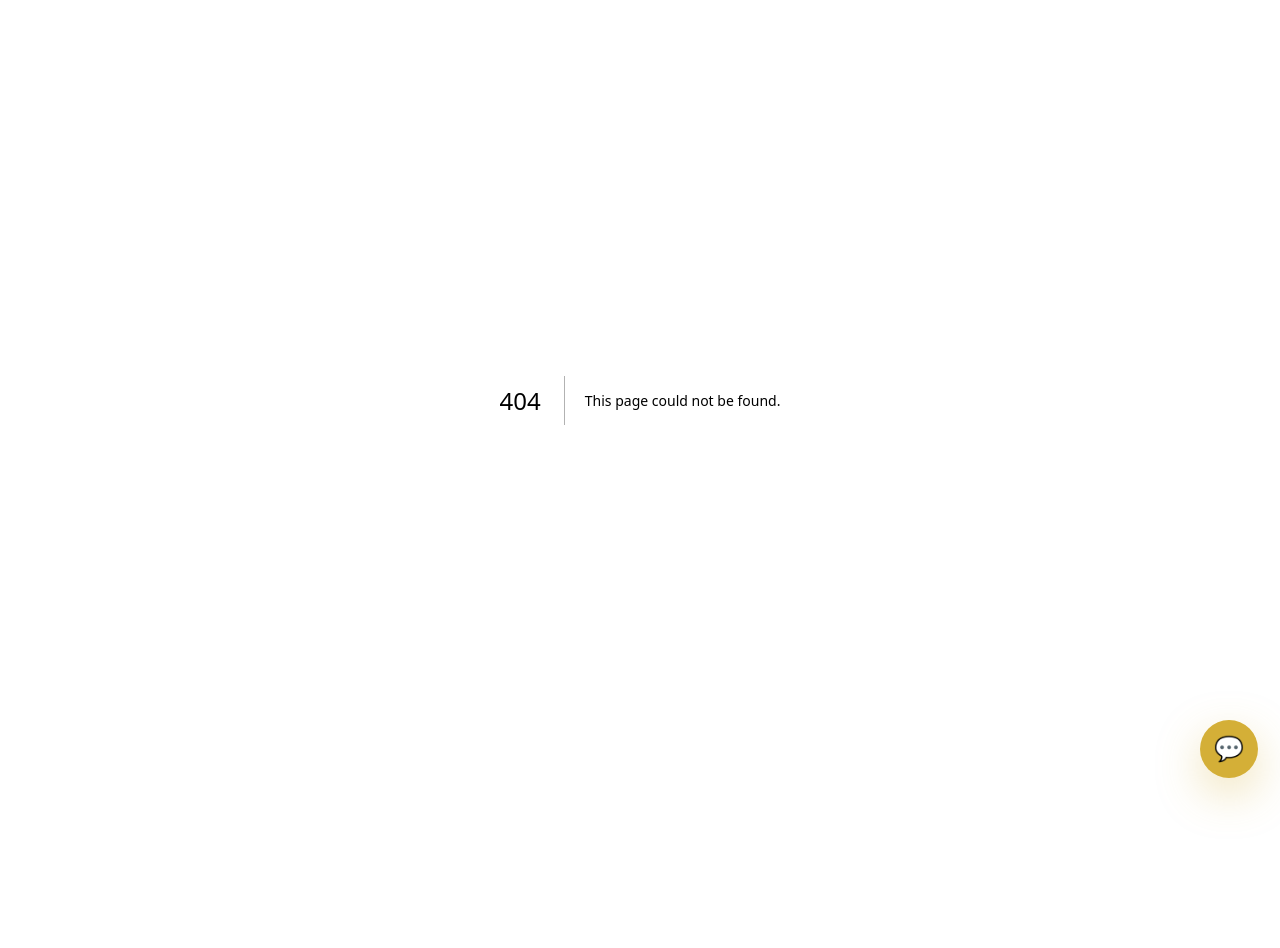
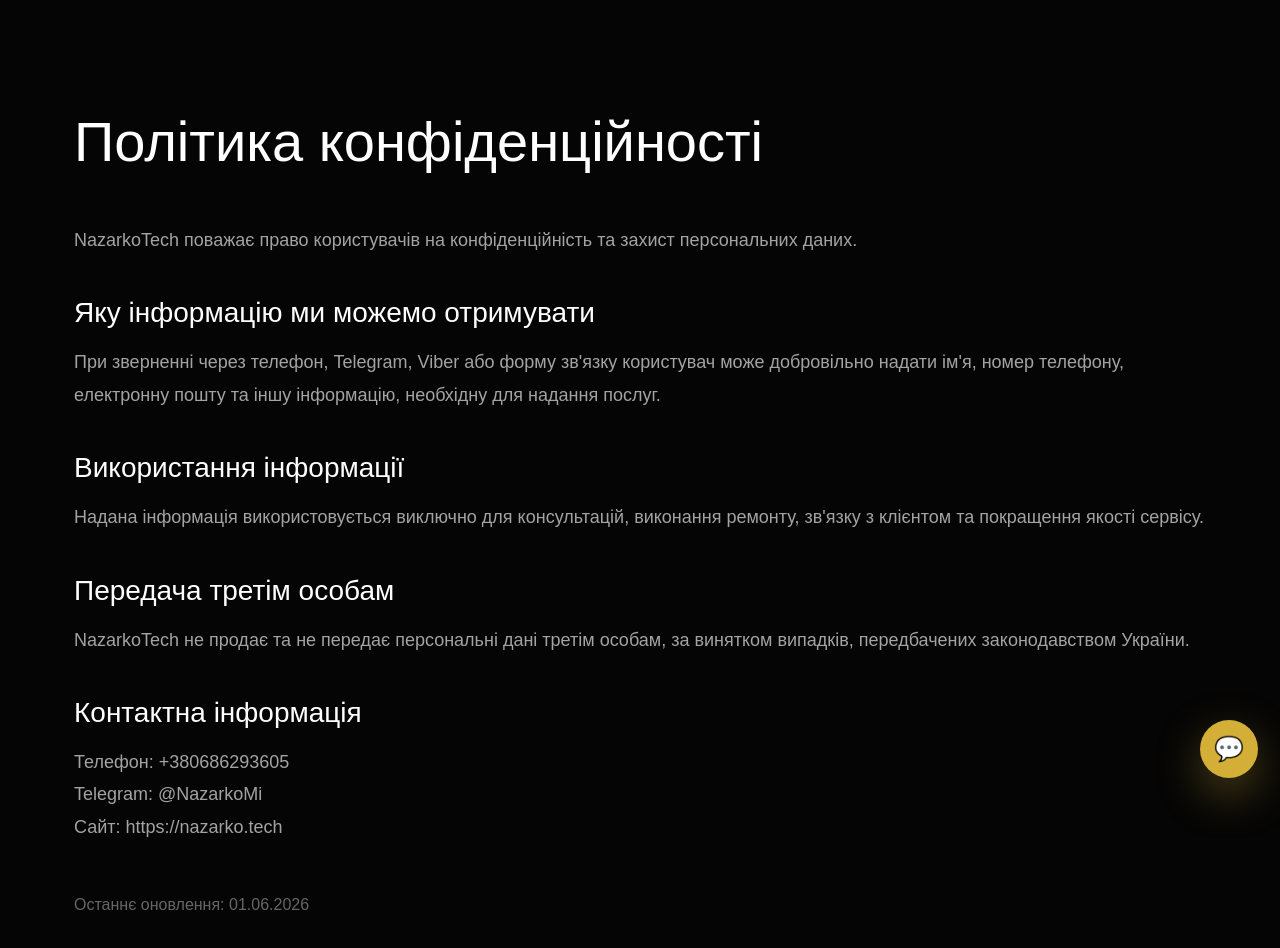
Before and after one commit to NazarkoMi/nazarkotech, a Next.js app: page /privacy in a window 1280 px wide. Before the commit this address had no page. Shown: the top 948 px of the page. Before the commit the page ends 800 px from the top, so only its background shows below. Built offline with nearby package versions, Linux system fonts and the light colour scheme.

Commit message:
Improve footing

```diff
--- a/app/components/Footer.tsx
+++ b/app/components/Footer.tsx
@@ -18,6 +18,7 @@ export default function Footer() {
           <a href="/works" style={link}>Наші роботи</a>
           <a href="/price" style={link}>Ціни</a>
           <a href="/contacts" style={link}>Контакти</a>
+          <a href="/privacy">Політика конфіденційності</a>
         </div>
       </div>
 
--- /dev/null
+++ b/app/privacy/page.tsx
@@ -0,0 +1,84 @@
+export default function PrivacyPage() {
+  return (
+    <main style={page}>
+      <div style={container}>
+        <h1 style={title}>Політика конфіденційності</h1>
+
+        <p style={text}>
+          NazarkoTech поважає право користувачів на конфіденційність та
+          захист персональних даних.
+        </p>
+
+        <h2 style={subtitle}>Яку інформацію ми можемо отримувати</h2>
+
+        <p style={text}>
+          При зверненні через телефон, Telegram, Viber або форму зв'язку
+          користувач може добровільно надати ім'я, номер телефону,
+          електронну пошту та іншу інформацію, необхідну для надання послуг.
+        </p>
+
+        <h2 style={subtitle}>Використання інформації</h2>
+
+        <p style={text}>
+          Надана інформація використовується виключно для консультацій,
+          виконання ремонту, зв'язку з клієнтом та покращення якості сервісу.
+        </p>
+
+        <h2 style={subtitle}>Передача третім особам</h2>
+
+        <p style={text}>
+          NazarkoTech не продає та не передає персональні дані третім особам,
+          за винятком випадків, передбачених законодавством України.
+        </p>
+
+        <h2 style={subtitle}>Контактна інформація</h2>
+
+        <p style={text}>
+          Телефон: +380686293605
+          <br />
+          Telegram: @NazarkoMi
+          <br />
+          Сайт: https://nazarko.tech
+        </p>
+
+        <p style={date}>
+          Останнє оновлення: 01.06.2026
+        </p>
+      </div>
+    </main>
+  );
+}
+
+const page = {
+  minHeight: "100vh",
+  background: "#050505",
+  color: "white",
+};
+
+const container = {
+  maxWidth: "1180px",
+  margin: "0 auto",
+  padding: "100px 24px",
+};
+
+const title = {
+  fontSize: "56px",
+  marginBottom: "40px",
+};
+
+const subtitle = {
+  marginTop: "36px",
+  marginBottom: "12px",
+  fontSize: "28px",
+};
+
+const text = {
+  color: "#A3A3A3",
+  fontSize: "18px",
+  lineHeight: "1.8",
+};
+
+const date = {
+  marginTop: "50px",
+  color: "#666",
+};
```
